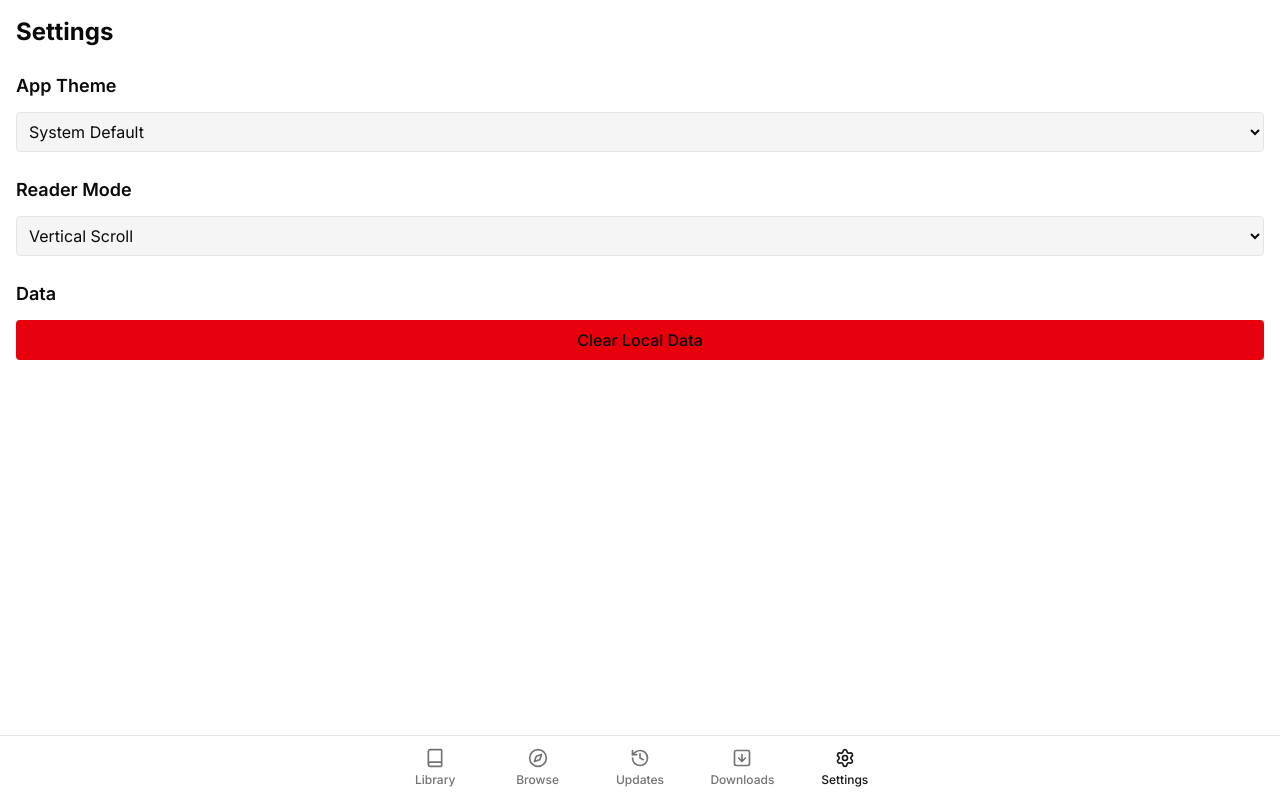
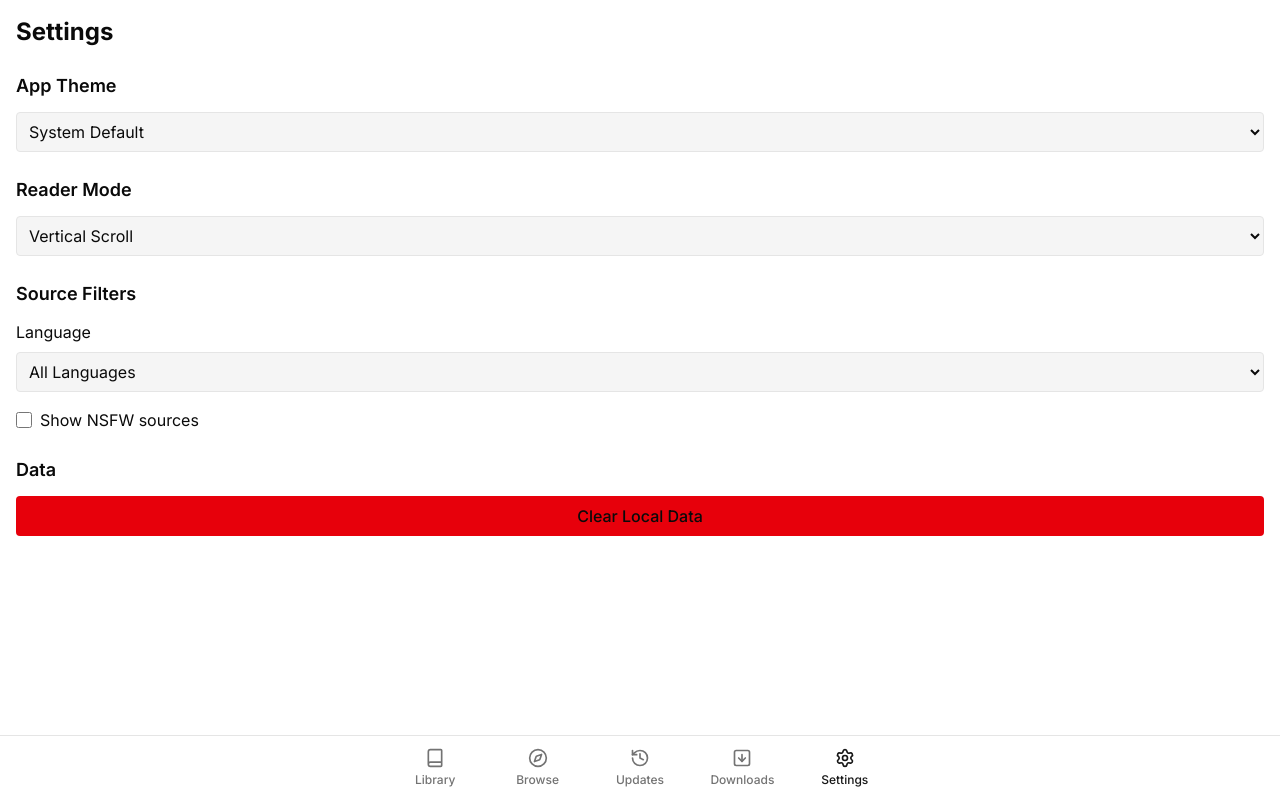
Before and after one commit to xturus138/Panelia, a Next.js app: page /settings in a window 1280 px wide. Built offline with nearby package versions, Linux system fonts and the light colour scheme.

Commit message:
feat: add source filtering options to settings

```diff
--- a/src/app/settings/page.tsx
+++ b/src/app/settings/page.tsx
@@ -1,8 +1,8 @@
-"use client";
+'use client';
 
+import { useEffect, useState } from 'react';
 import { useSettingsStore } from '~/store/useSettingsStore';
 import { useTheme } from 'next-themes';
-import { useEffect, useState } from 'react';
 
 export default function SettingsPage() {
   const { theme, setTheme } = useTheme();
@@ -45,6 +45,35 @@ export default function SettingsPage() {
         </section>
 
         <section>
+          <h2 className="text-lg font-semibold mb-3">Source Filters</h2>
+          <div className="mb-4">
+            <label className="block mb-2">Language</label>
+            <select
+              className="w-full p-2 rounded bg-muted border border-border"
+              value={settings.languageFilter}
+              onChange={(e) => settings.updateSettings({ languageFilter: e.target.value })}
+            >
+              <option value="all">All Languages</option>
+              <option value="en">English</option>
+              <option value="ja">Japanese</option>
+              <option value="ko">Korean</option>
+              <option value="zh">Chinese</option>
+            </select>
+          </div>
+
+          <div className="flex items-center gap-2">
+            <input
+              type="checkbox"
+              id="nsfw"
+              checked={settings.showNsfw}
+              onChange={(e) => settings.updateSettings({ showNsfw: e.target.checked })}
+              className="w-4 h-4"
+            />
+            <label htmlFor="nsfw">Show NSFW sources</label>
+          </div>
+        </section>
+
+        <section>
           <h2 className="text-lg font-semibold mb-3">Data</h2>
           <button
             className="w-full p-2 bg-destructive text-destructive-foreground rounded font-medium"
--- a/src/store/useSettingsStore.ts
+++ b/src/store/useSettingsStore.ts
@@ -15,6 +15,8 @@ export const useSettingsStore = create<SettingsState>()(
       pageFitMode: 'fit-width',
       libraryViewMode: 'grid',
       brightness: 100,
+      languageFilter: 'all',
+      showNsfw: false,
       updateSettings: (newSettings) => set((state) => ({ ...state, ...newSettings })),
     }),
     {
--- a/src/types/index.ts
+++ b/src/types/index.ts
@@ -83,6 +83,8 @@ export interface AppSettings {
   pageFitMode: 'fit-width' | 'fit-height' | 'original' | 'auto';
   libraryViewMode: 'grid' | 'list';
   brightness: number; // 0-100
+  languageFilter: string;
+  showNsfw: boolean;
 }
 
 export interface SourceProvider {
```
